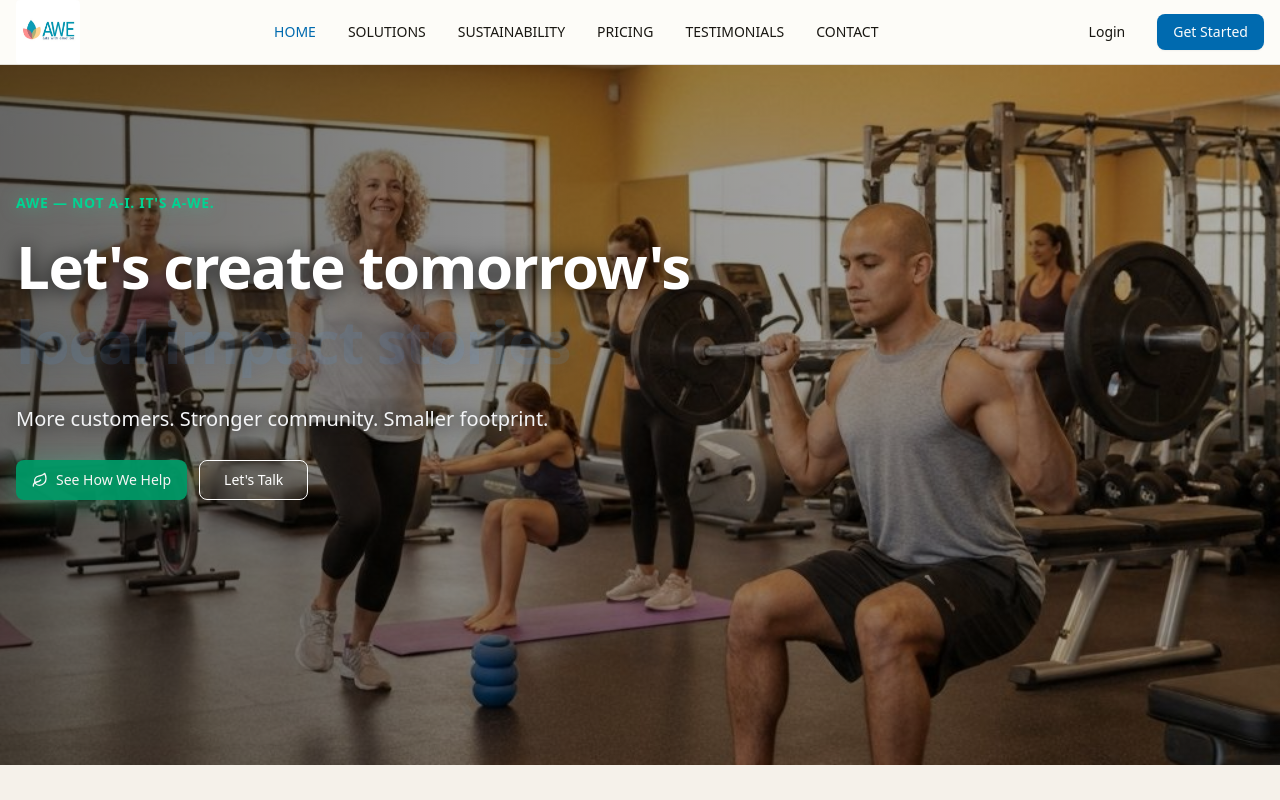
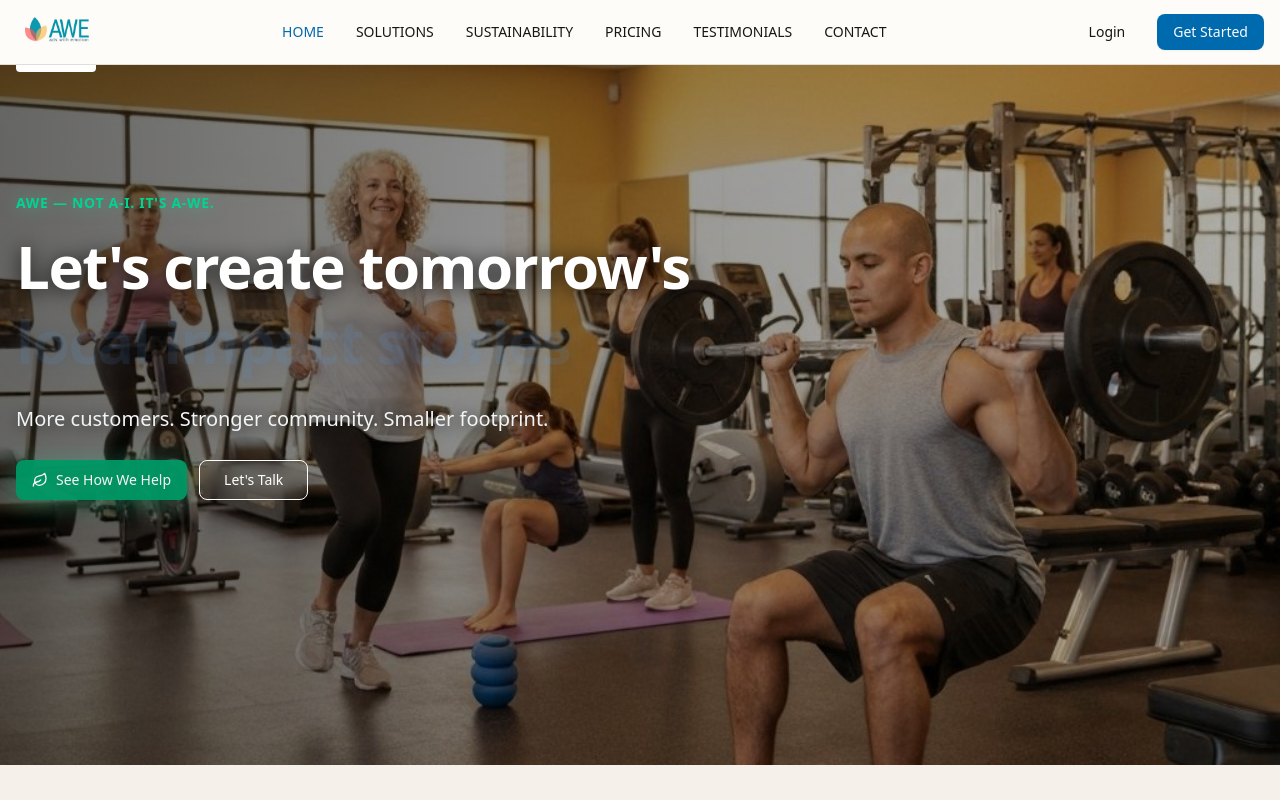
Before and after one commit to valentinasilva8/bob25, a Next.js app in the folder frontend/: page / in a window 1280 px wide. Shown: the top 800 px of the page. Built offline with nearby package versions, Linux system fonts and the light colour scheme.

Commit message:
Remove white background from logo and make it larger
- Added mixBlendMode: multiply to make white background transparent
- Increased logo size from 64x64 to 80x80 pixels
- Logo should now blend with header background seamlessly

```diff
--- a/frontend/components/header.tsx
+++ b/frontend/components/header.tsx
@@ -10,7 +10,16 @@ export function Header() {
     <header className="relative z-20 border-b border-border bg-background">
       <div className="container mx-auto flex h-16 items-center justify-between px-4">
         <Link href="/" className="flex items-center">
-          <Image src="/awe-logo.jpg" alt="AWE Logo" width={64} height={64} className="rounded" />
+          <Image
+            src="/awe-logo.jpg"
+            alt="AWE Logo"
+            width={80}
+            height={80}
+            className="rounded"
+            style={{
+              mixBlendMode: 'multiply'
+            }}
+          />
         </Link>
 
         <nav className="hidden items-center gap-8 md:flex">
```
